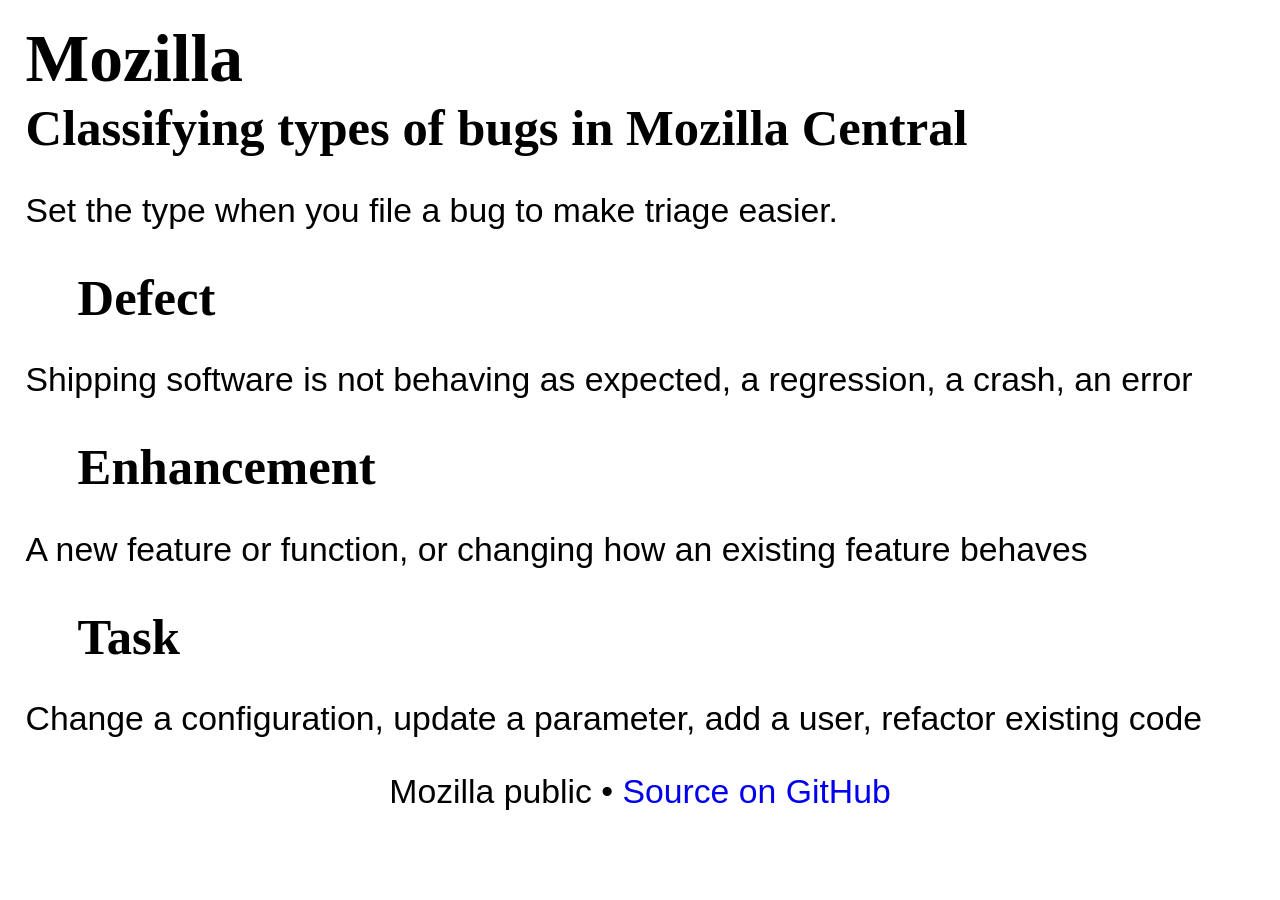
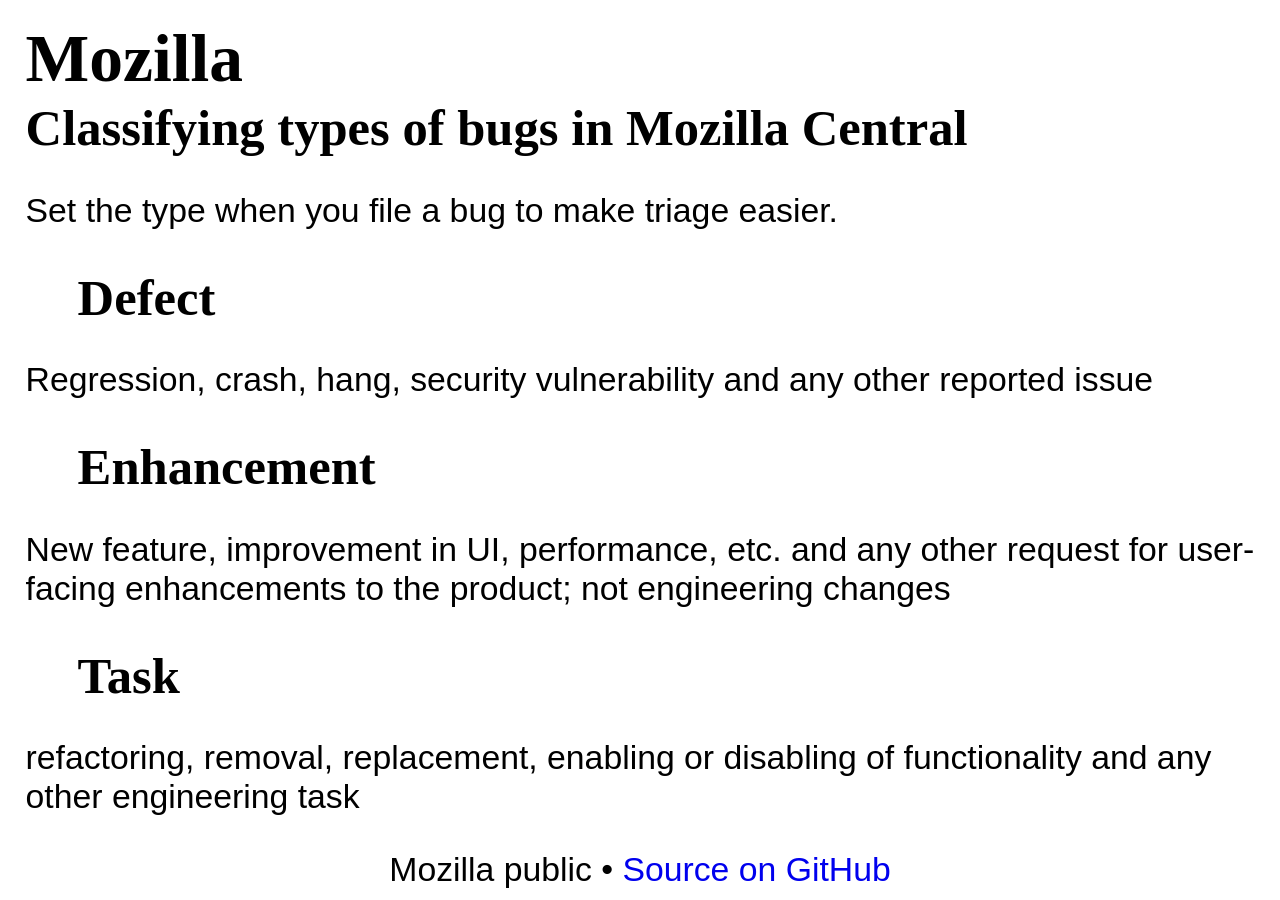
Before and after one commit to mozilla/bug-handling, a Jekyll site: the page built from _guides/task-defect-enhancement.md, in a window 1280 px wide. Built offline with Jekyll 4.4.1, drawn with Linux system fonts in a browser that asks for light colours; some web fonts are replaced.

Commit message:
Make consistent with wiki

```diff
--- a/_guides/task-defect-enhancement.md
+++ b/_guides/task-defect-enhancement.md
@@ -8,8 +8,8 @@
 Set the type when you file a bug to make triage easier.
 
 ## <span style="font-family: 'Material Icons'; color: rgb(234, 60, 61);">&#xE3AC;</span> Defect
-Shipping software is not behaving as expected, a regression, a crash, an error
+Regression, crash, hang, security vulnerability and any other reported issue
 ## <span style="font-family: 'Material Icons'; color: rgb(42, 186, 39);">&#xE146;</span> Enhancement
-A new feature or function, or changing how an existing feature behaves
+New feature, improvement in UI, performance, etc. and any other request for user-facing enhancements to the product; not engineering changes
 ## <span style="font-family: 'Material Icons'; color: rgb(40, 134, 201);">&#xE85D;</span> Task
-Change a configuration, update a parameter, add a user, refactor existing code
+refactoring, removal, replacement, enabling or disabling of functionality and any other engineering task
```
